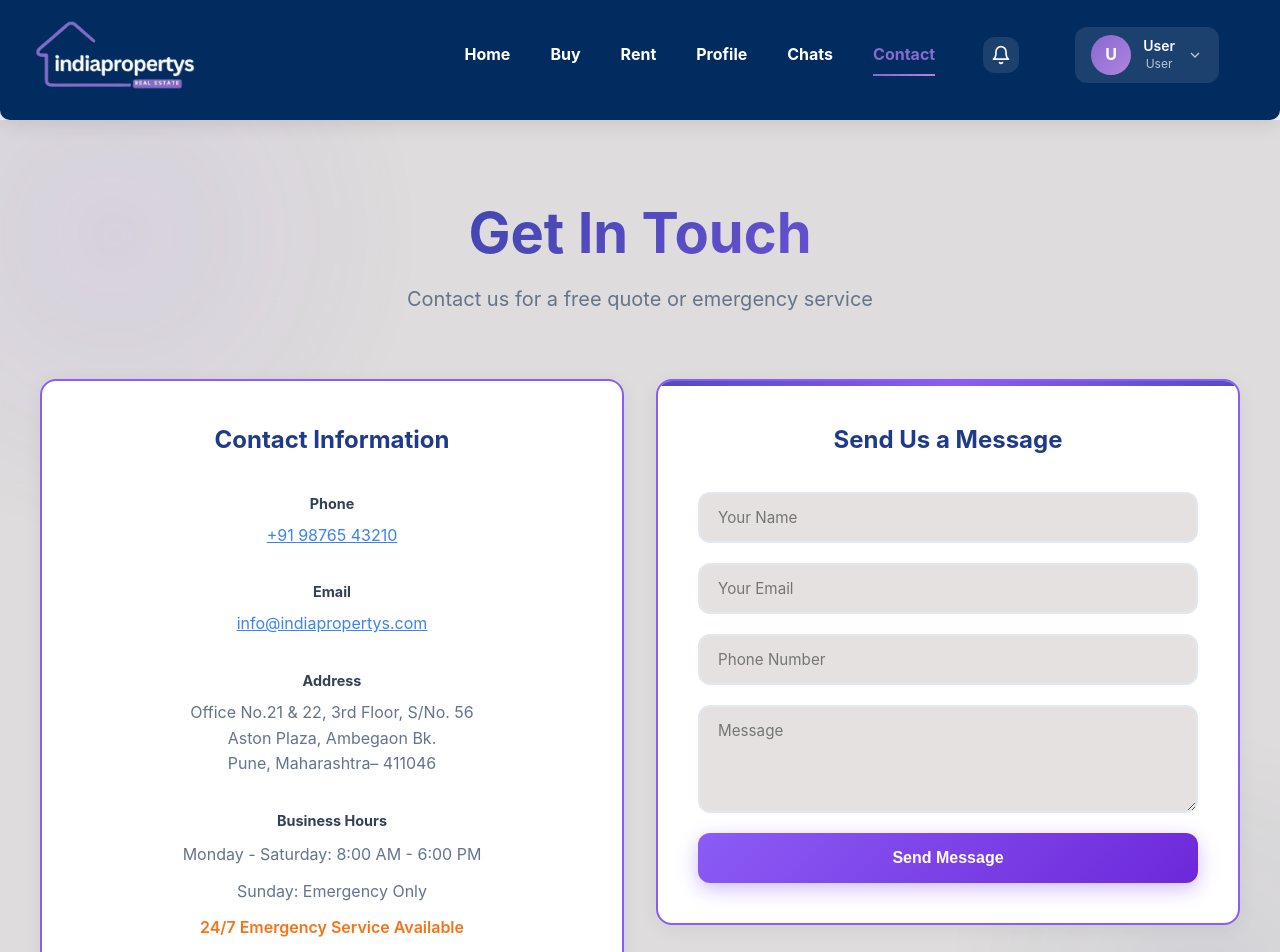
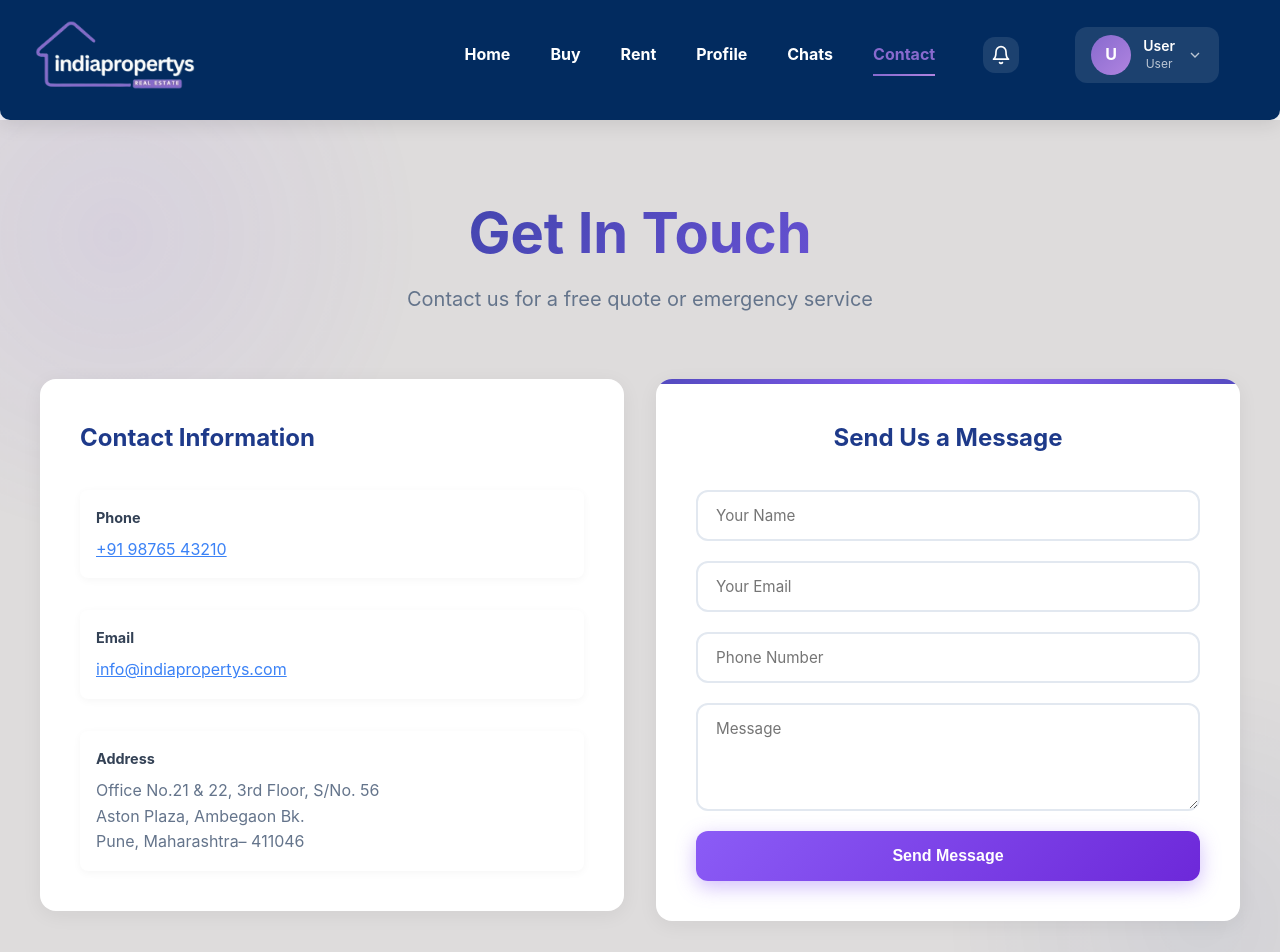
Before and after one commit to Vedantlights/Testingmodel1, a React (Create React App) app in the folder frontend/: page /BuyerContactPage in a window 1280 px wide. Shown: the top 952 px of the page. Built offline with nearby package versions, Linux system fonts and the light colour scheme; no server answers.

Commit message:
Contact Us

```diff
--- a/frontend/src/UserDashboard/pages/BuyerContactPage.jsx
+++ b/frontend/src/UserDashboard/pages/BuyerContactPage.jsx
@@ -127,15 +127,6 @@ export default function Contact() {
                 Pune, Maharashtra– 411046
               </a>
             </div>
-
-            <div className="buyer-contact-info-item">
-              <div className="buyer-contact-info-label">Business Hours</div>
-              <div className="buyer-contact-info-hours">
-                <div>Monday - Saturday: 8:00 AM - 6:00 PM</div>
-                <div>Sunday: Emergency Only</div>
-                <div className="buyer-contact-emergency">24/7 Emergency Service Available</div>
-              </div>
-            </div>
           </div>
 
           {/* RIGHT COLUMN - CONTACT FORM */}
--- a/frontend/src/UserDashboard/styles/BuyerContactPage.css
+++ b/frontend/src/UserDashboard/styles/BuyerContactPage.css
@@ -120,10 +120,10 @@
   border-radius: 16px;
   padding: 2.5rem;
   box-shadow: 0 4px 20px rgba(0, 0, 0, 0.06);
-  border: 2px solid #8b5cf6;
   animation: buyer-fadeInUp 0.8s ease forwards;
   opacity: 0;
   height: fit-content;
+  text-align: left;
 }
 
 .buyer-contact-info-card:nth-child(1) {
@@ -135,10 +135,15 @@
   font-weight: 700;
   color: #1e3a8a;
   margin: 0 0 2rem 0;
+  text-align: left;
 }
 
 .buyer-contact-info-item {
   margin-bottom: 2rem;
+  box-shadow: 0 2px 8px rgba(0, 0, 0, 0.04);
+  padding: 1rem;
+  border-radius: 8px;
+  background: white;
 }
 
 .buyer-contact-info-item:last-child {
@@ -150,6 +155,7 @@
   font-weight: 700;
   color: #334155;
   margin-bottom: 0.5rem;
+  text-align: left;
 }
 
 .buyer-contact-info-link {
@@ -374,9 +380,8 @@
   border-radius: 16px;
   padding: 2.5rem;
   box-shadow: 0 4px 20px rgba(0, 0, 0, 0.06);
-  border: 2px solid #8b5cf6;
-  /* Optimize transitions - only animate border and box-shadow, not 'all' */
-  transition: border-color 0.3s ease, box-shadow 0.3s ease;
+  /* Optimize transitions - only animate box-shadow, not 'all' */
+  transition: box-shadow 0.3s ease;
   animation: buyer-fadeInUp 0.8s ease forwards;
   opacity: 0;
   position: relative;
@@ -423,7 +428,6 @@
 }
 
 .buyer-form-card:hover {
-  border-color: #6d28d9;
   box-shadow: 0 12px 50px rgba(139, 92, 246, 0.15);
 }
 
@@ -512,7 +516,7 @@
   border-radius: 12px;
   font-size: 0.95rem;
   color: #1e293b;
-  background: rgb(229, 225, 225);
+  background: white;
   transition: border-color 0.3s ease, box-shadow 0.3s ease;
   font-family: inherit;
   box-sizing: border-box;
```
